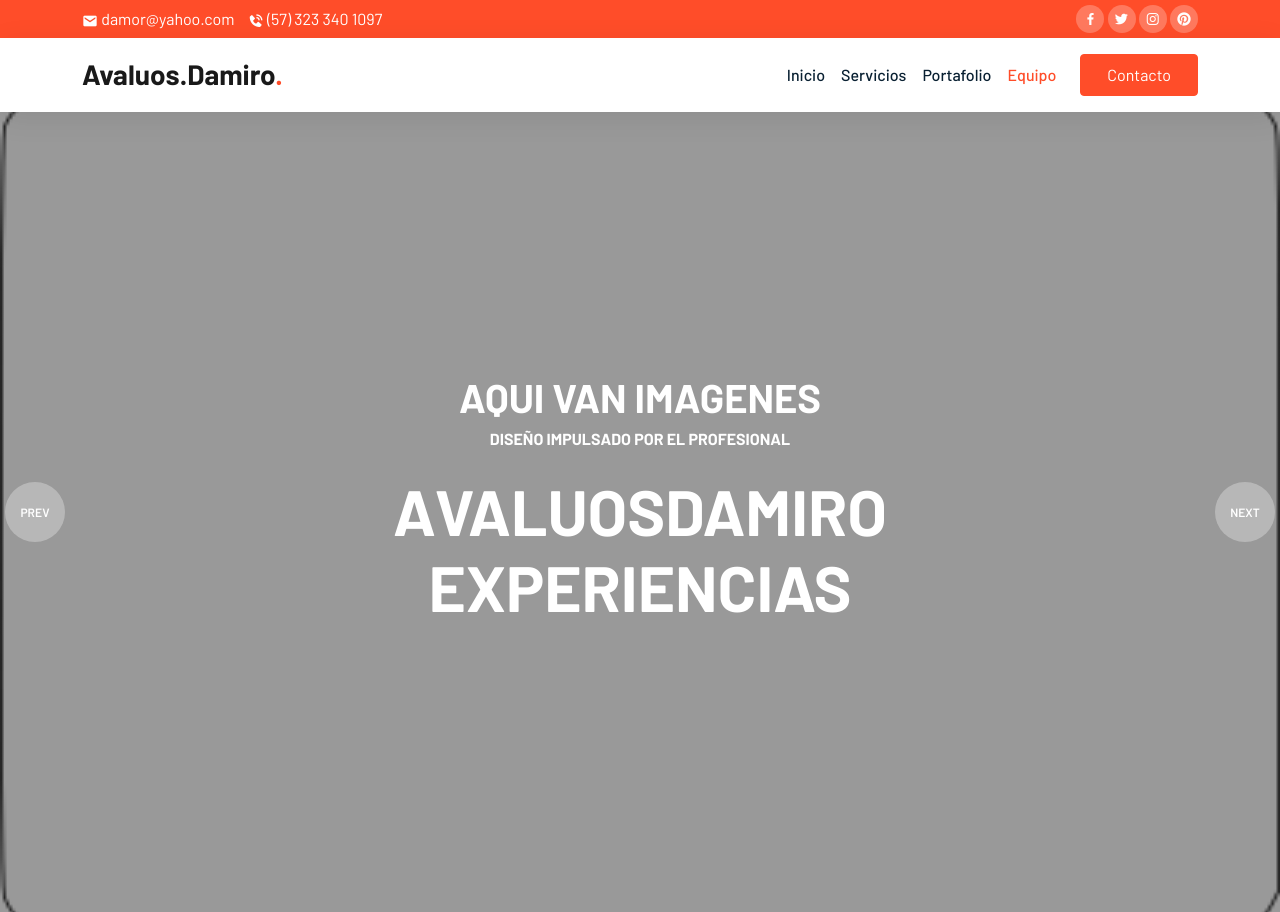
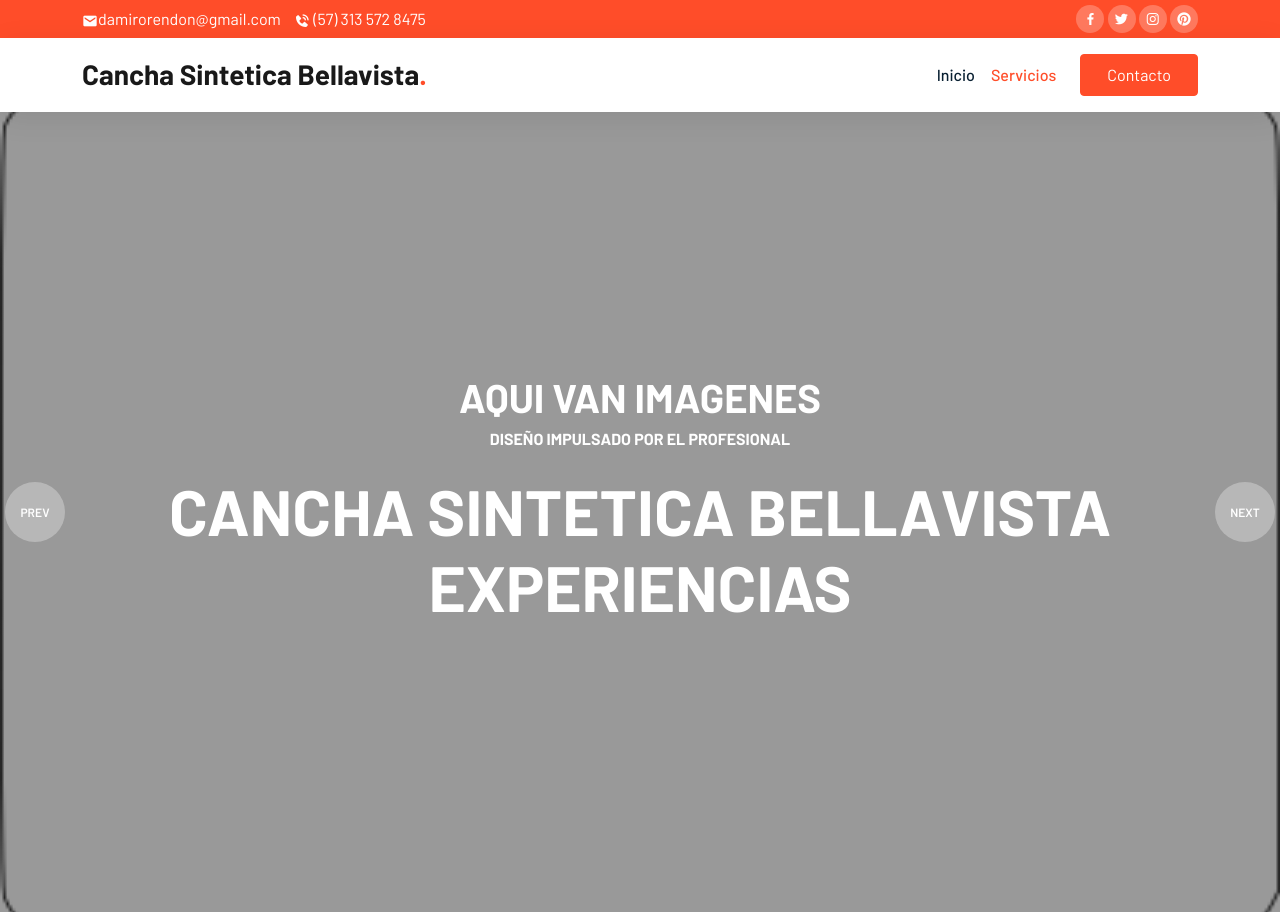
Before and after one commit to marcoargchin/webdamiro, a plain HTML site: page index.html in a window 1280 px wide. Shown: the top 912 px of the page. Drawn offline with nearby package versions, Linux system fonts and the light colour scheme.

Commit message:
Update index.html

```diff
--- a/index.html
+++ b/index.html
@@ -13,7 +13,7 @@
     <link href='https://unpkg.com/boxicons@2.1.1/css/boxicons.min.css' rel='stylesheet'>
     <link rel="stylesheet" href="css/style.css">
 
-    <title>AvaluosDamiro</title>
+    <title>Cancha Sintetica Bellavista</title>
 </head>
 
 <body data-bs-spy="scroll" data-bs-target=".navbar" data-bs-offset="70">
@@ -24,8 +24,8 @@
         <div class="container">
             <div class="row justify-content-between">
                 <div class="col-auto">
-                    <p> <i class='bx bxs-envelope'></i> damor@yahoo.com</p>
-                    <p> <i class='bx bxs-phone-call'></i> (57) 323 340 1097</p>
+                    <p> <i class='bx bxs-envelope'></i>damirorendon@gmail.com</p>
+                    <p> <i class='bx bxs-phone-call'></i> (57) 313 572 8475</p>
                 </div>
                 <div class="col-auto social-icons">
                     <a href="#"><i class='bx bxl-facebook'></i></a>
@@ -40,7 +40,7 @@
     <!-- NAV INFERIOR -->
     <nav class="navbar navbar-expand-lg navbar-light bg-white sticky-top">
         <div class="container">
-            <a class="navbar-brand" href="#">Avaluos.Damiro<span class="dot">.</span></a>
+            <a class="navbar-brand" href="#">Cancha Sintetica Bellavista<span class="dot">.</span></a>
             <button class="navbar-toggler" type="button" data-bs-toggle="collapse" data-bs-target="#navbarNav"
                 aria-controls="navbarNav" aria-expanded="false" aria-label="Toggle navigation">
                 <span class="navbar-toggler-icon"></span>
@@ -52,12 +52,6 @@
                     </li>
                     <li class="nav-item">
                         <a class="nav-link" href="#services">Servicios</a>
-                    </li>
-                    <li class="nav-item">
-                        <a class="nav-link" href="#portafolio">Portafolio</a>
-                    </li>
-                    <li class="nav-item">
-                        <a class="nav-link" href="#equipo">Equipo</a>
                     </li>
                 </ul>
                 <a href="#" data-bs-toggle="modal" data-bs-target="#contacto" class="btn btn-brand ms-lg-3">Contacto</a>
@@ -73,7 +67,7 @@
                     <div class="col-12 text-center text-white">
                         <h1 class="text-white text-uppercase">Aqui van imagenes</h1>
                         <h6 class="text-white text-uppercase">Diseño impulsado por el profesional</h6>
-                        <h1 class="display-3 my-4">AvaluosDamiro<br />experiencias</h1>
+                        <h1 class="display-3 my-4">Cancha Sintetica Bellavista<br />experiencias</h1>
                         <!--
                         <a href="#" class="btn btn-brand">Get Started</a>
                         <a href="#" class="btn btn-outline-light ms-3">Our work</a>-->
@@ -87,7 +81,7 @@
                     <div class="col-12 col-lg-10 offset-lg-1 text-white">
                         <h1 class="text-white text-uppercase">Aqui van imagenes</h1>
                         <h6 class="text-white text-uppercase">Diseño impulsado por el profesional</h6>
-                        <h1 class="display-3 my-4">AvaluosDamiro<br />Professionales</h1>
+                        <h1 class="display-3 my-4">Cancha Sintetica Bellavista<br />Professionales</h1>
                         <!--
                         <a href="#" class="btn btn-brand">Get Started</a>
                         <a href="#" class="btn btn-outline-light ms-3">Our work</a>-->
@@ -164,7 +158,7 @@
                 <div class="col-12">
                     <div class="intro">
                         <h6>Trabajo</h6>
-                        <h1>Proyectos Exitosos</h1>
+                        <h1>Torneos</h1>
                         <p class="mx-auto">Breve Descripción</p>
                     </div>
                 </div>
@@ -176,7 +170,7 @@
                 <img src="img/imagen_de_prueba.png" alt="">
                 <div class="content">
                     <h2>Colocar un nombre a la imagen</h2>
-                    <h6>AvaluosDamiro</h6>
+                    <h6>Cancha Sintetica Bellavista</h6>
                 </div>
             </div>
             <div class="project">
@@ -184,7 +178,7 @@
                 <img src="img/imagen_de_prueba.png" alt="">
                 <div class="content">
                     <h2>Colocar un nombre a la imagen</h2>
-                    <h6>AvaluosDamiro</h6>
+                    <h6>Cancha Sintetica Bellavista</h6>
                 </div>
             </div>
             <div class="project">
@@ -192,7 +186,7 @@
                 <img src="img/imagen_de_prueba.png" alt="">
                 <div class="content">
                     <h2>Colocar un nombre a la imagen</h2>
-                    <h6>AvaluosDamiro</h6>
+                    <h6>Cancha Sintetica Bellavista</h6>
                 </div>
             </div>
             <div class="project">
@@ -200,15 +194,15 @@
                 <img src="img/imagen_de_prueba.png" alt="">
                 <div class="content">
                     <h2>Colocar un nombre a la imagen</h2>
-                    <h6>AvaluosDamiro</h6>
+                    <h6>Cancha Sintetica Bellavista</h6>
                 </div>
             </div>
             <div class="project">
                 <div class="overlay"></div>
                 <img src="img/imagen_de_prueba.png" alt="">
                 <div class="content">
-                    <h2>Colocar un nombre a la imagen</h2>
-                    <h6>AvaluosDamiro</h6>
+                    <h2>Cancha Sintetica Bellavista</h2>
+                    <h6>Cancha Sintetica Bellavista</h6>
                 </div>
             </div>
         </div>
@@ -241,7 +235,7 @@
                             <div class="overlay"></div>
                         </div>
 
-                        <h5>Damiro Orlando</h5>
+                        <h5>Damiro Rendon</h5>
                         <p>Coordinador</p>
                     </div>
                 </div>
@@ -258,7 +252,7 @@
                             <div class="overlay"></div>
                         </div>
 
-                        <h5>Ruben Dario</h5>
+                        <h5>Alguien</h5>
                         <p>Supervisor</p>
                     </div>
                 </div>
@@ -275,8 +269,8 @@
                             <div class="overlay"></div>
                         </div>
 
-                        <h5>Nestor Federico</h5>
-                        <p>Abogado</p>
+                        <h5>Alguien</h5>
+                        <p>Otros</p>
                     </div>
                 </div>
             </div>
@@ -288,8 +282,8 @@
             <div class="container">
                 <div class="row justify-content-center">
                     <div class="col-lg-6 text-center">
-                        <h4 class="navbar-brand">AvaluosDamiro<span class="dot">.</span></h4>
-                        <p>Descripcion breve ya usted Damiro sabra</p>
+                        <h4 class="navbar-brand">Cancha Sintetica<span class="dot">.</span></h4>
+                        <p>Descripcion breve </p>
                         <div class="col-auto social-icons">
                             <a href="#"><i class='bx bxl-facebook'></i></a>
                             <a href="#"><i class='bx bxl-twitter'></i></a>
```
